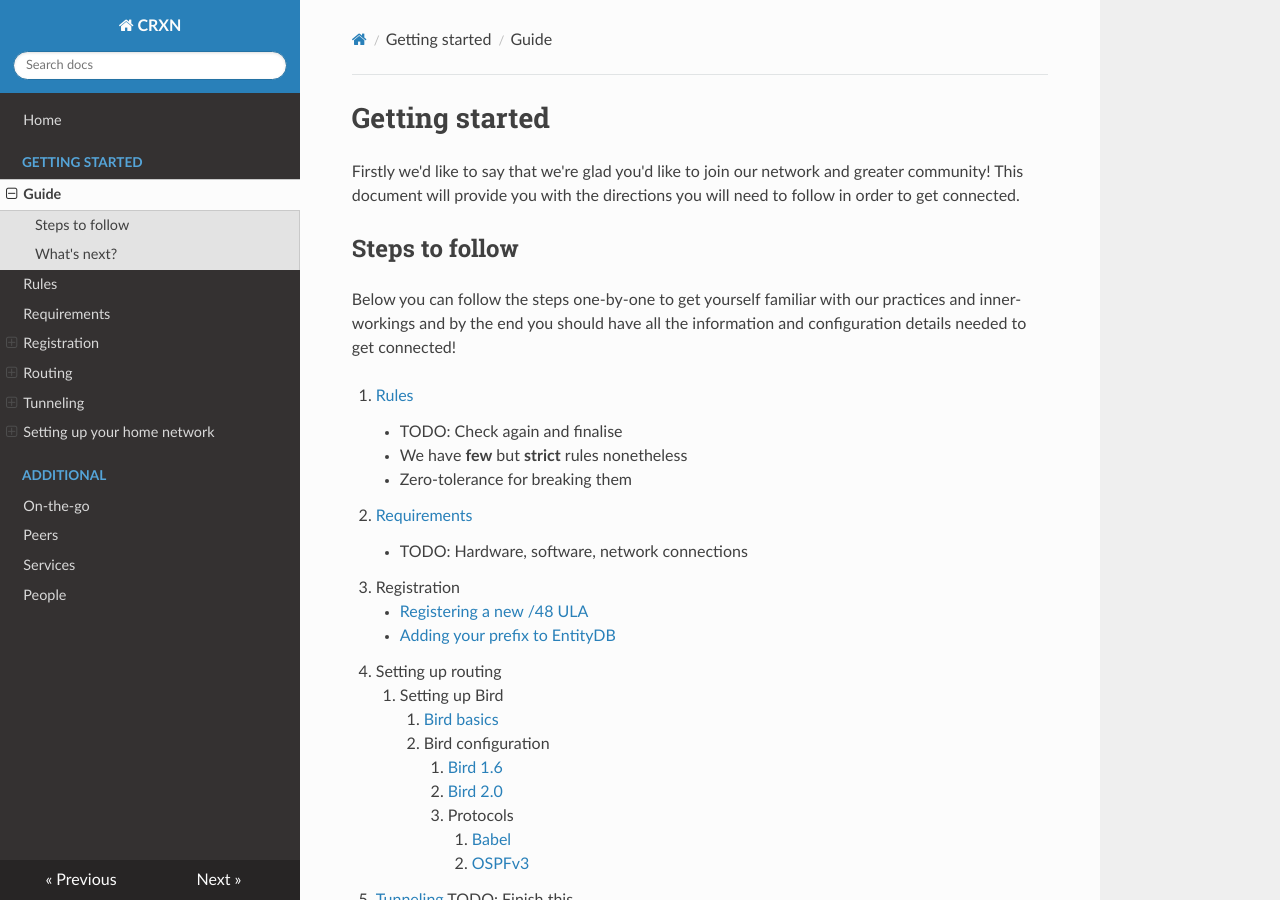
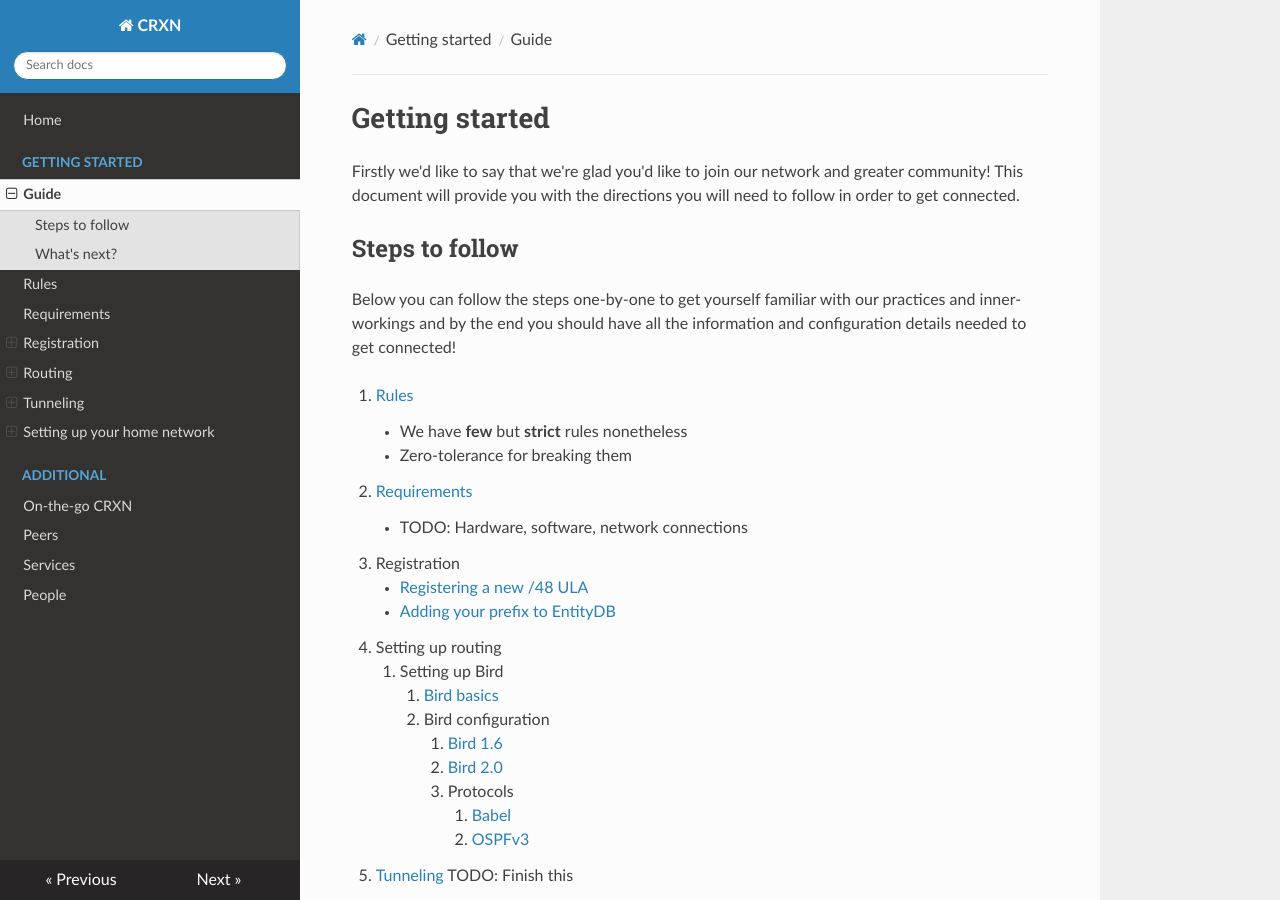
Before and after one commit to Community-Run-eXperimental-Network/docs, an MkDocs documentation site: the page built from docs/getting-started.md, in a window 1280 px wide and 900 px high. Built offline with MkDocs 1.6.1, drawn with Linux system fonts in a browser that asks for light colours; nearby versions of some CDN libraries.

Commit message:
Finalised rules

```diff
--- a/docs/getting-started.md
+++ b/docs/getting-started.md
@@ -12,7 +12,6 @@ practices and inner-workings and by the end you should have all the information
 and configuration details needed to get connected!
 
 1. [Rules](rules.md)
-	* TODO: Check again and finalise
 	* We have **few** but **strict** rules nonetheless
 	* Zero-tolerance for breaking them
 2. [Requirements](requirements.md)
--- a/mkdocs.yml
+++ b/mkdocs.yml
@@ -30,7 +30,7 @@ nav:
                - Setting up SLAAC (hosts): slaac/slaac.md
          - CRXN DNS: dns/dns.md
    - Additional:
-      - On-the-go: onthego.md
+      - On-the-go CRXN: onthego.md
    - Peers: peers.md
    - Services: services.md
    - People: people/people.md
```
